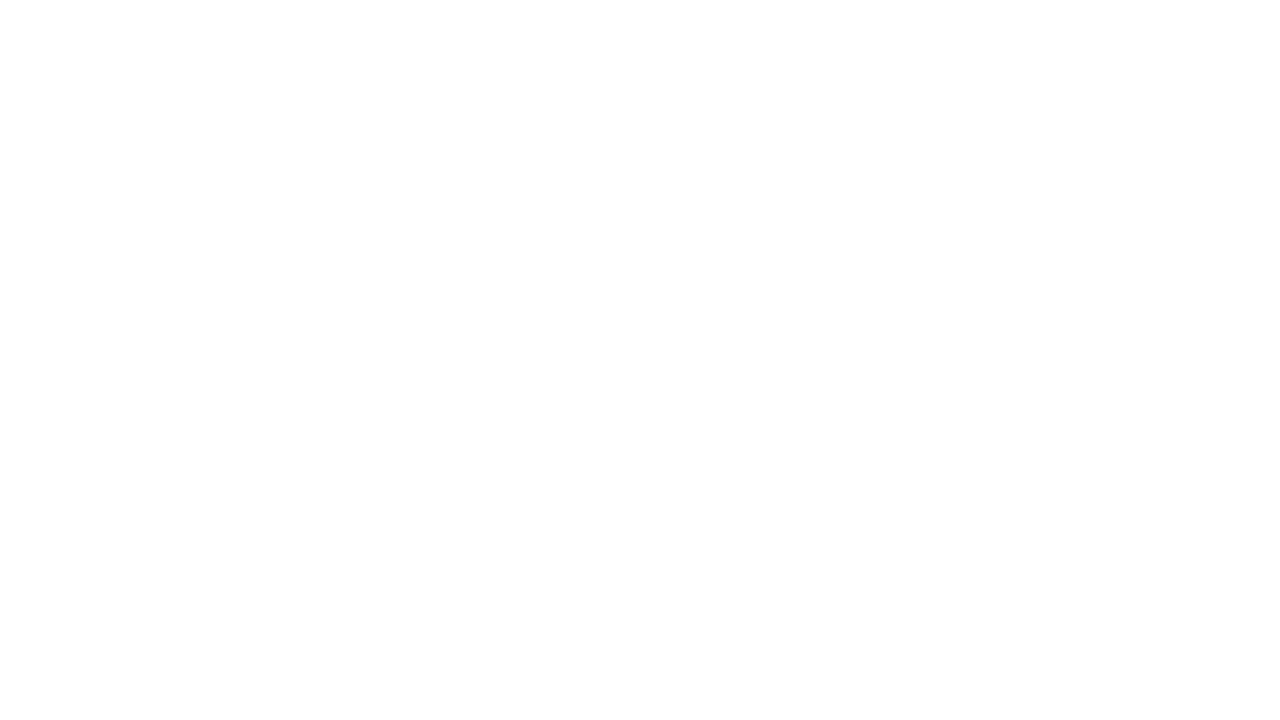
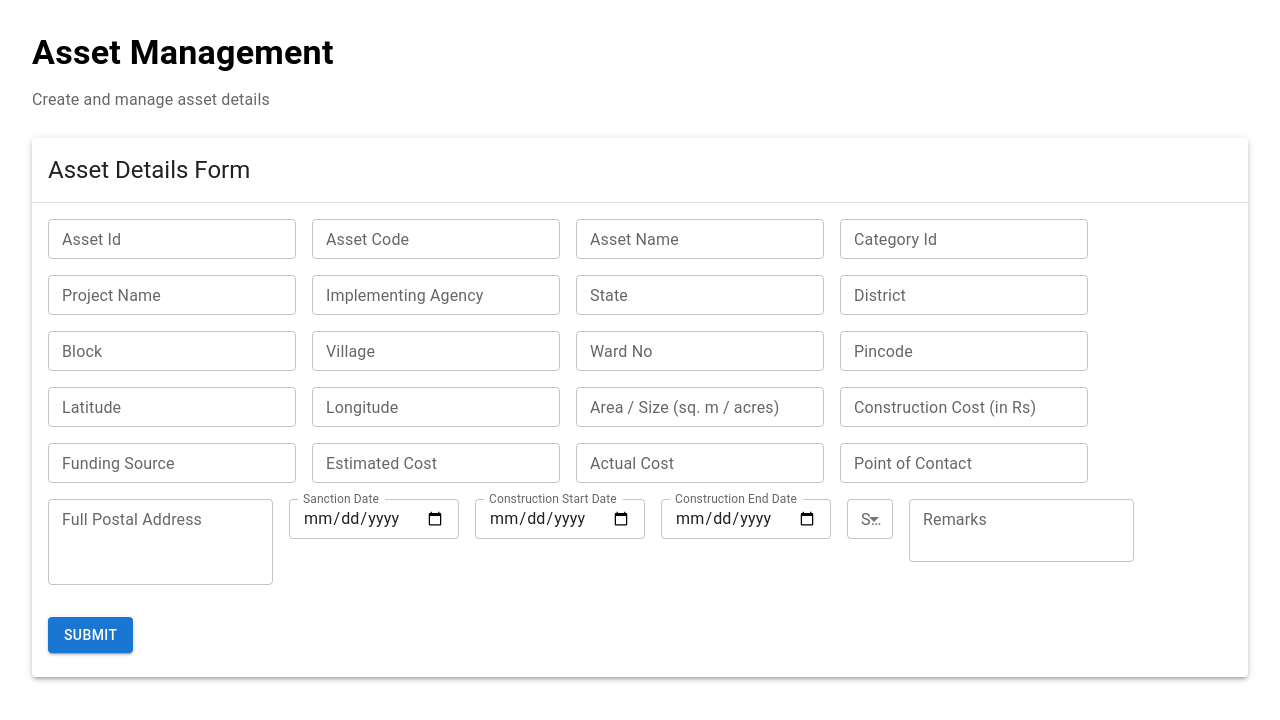
Before and after one commit to dipadeka/Asset_Tracking, a React (Vite) app: page /amf in a window 1280 px wide. Before the commit this address had no page. Shown: the top 720 px of the page. Built offline with nearby package versions, Linux system fonts and the light colour scheme.

Commit message:
add: add asset managment form

```diff
--- a/package.json
+++ b/package.json
@@ -16,6 +16,7 @@
     "@mui/material": "^7.3.7",
     "react": "^19.2.0",
     "react-dom": "^19.2.0",
+    "react-hook-form": "^7.71.1",
     "react-router-dom": "^7.13.0"
   },
   "devDependencies": {
--- a/src/App.jsx
+++ b/src/App.jsx
@@ -3,6 +3,7 @@ import { BrowserRouter, Routes, Route } from 'react-router-dom'; // routing
 import SignInPage from "./pages/auth/login/login";
 import SignUpPage from "./pages/auth/signup";
 import ForgotPasswordPage from './pages/auth/forgotPassword';
+import AssetForm from "./pages/assetManagementForm";
 import Deshboard from "./pages/deskboard";
 
 function App() {
@@ -19,6 +20,7 @@ function App() {
           <Route path="/signin" element={<SignInPage />} />
           <Route path="/signup" element={<SignUpPage />} />
           <Route path="/forgot-password" element={<ForgotPasswordPage />} />
+          <Route path="/amf" element={<AssetForm />} />
         </Routes>
       </BrowserRouter>
     </>
--- /dev/null
+++ b/src/pages/assetManagementForm/index.jsx
@@ -0,0 +1,194 @@
+import React from "react";
+import {
+  Box,
+  Grid,
+  TextField,
+  Button,
+  Typography,
+  MenuItem,
+  Card,
+  CardContent,
+  CardHeader,
+  Divider,
+  Container,
+} from "@mui/material";
+import { useForm, Controller } from "react-hook-form";
+
+const AssetForm = () => {
+  const { control, handleSubmit } = useForm();
+
+  const onSubmit = (data) => {
+    console.log("User Input:", data);
+  };
+
+  const fields = [
+    { name: "assetId", label: "Asset Id" },
+    { name: "assetCode", label: "Asset Code" },
+    { name: "assetName", label: "Asset Name" },
+    { name: "categoryId", label: "Category Id" },
+    { name: "projectName", label: "Project Name" },
+    { name: "implementingAgency", label: "Implementing Agency" },
+    { name: "state", label: "State" },
+    { name: "district", label: "District" },
+    { name: "block", label: "Block" },
+    { name: "village", label: "Village" },
+    { name: "wardNo", label: "Ward No" },
+    { name: "pincode", label: "Pincode", type: "number" },
+    { name: "latitude", label: "Latitude" },
+    { name: "longitude", label: "Longitude" },
+    { name: "areaSize", label: "Area / Size (sq. m / acres)" },
+    { name: "constructionCost", label: "Construction Cost (in Rs)", type: "number" },
+    { name: "fundingSource", label: "Funding Source" },
+    { name: "estimatedCost", label: "Estimated Cost", type: "number" },
+    { name: "actualCost", label: "Actual Cost", type: "number" },
+    { name: "pointOfContact", label: "Point of Contact" },
+  ];
+
+  return (
+    <Container maxWidth="xl" sx={{ mt: 4, mb: 4 }}>
+
+      {/* ===== Page Header ===== */}
+      <Typography variant="h4" gutterBottom fontWeight="bold">
+        Asset Management
+      </Typography>
+
+      <Typography variant="subtitle1" color="text.secondary" mb={3}>
+        Create and manage asset details
+      </Typography>
+
+      {/* ===== Card Wrapper ===== */}
+      <Card elevation={3}>
+        <CardHeader title="Asset Details Form" />
+        <Divider />
+
+        <CardContent>
+          <form onSubmit={handleSubmit(onSubmit)}>
+            <Grid container spacing={2}>
+
+              {/* 4 Columns Layout */}
+              {fields.map((fieldItem) => (
+                <Grid item xs={12} sm={6} md={3} key={fieldItem.name}>
+                  <Controller
+                    name={fieldItem.name}
+                    control={control}
+                    defaultValue=""
+                    render={({ field }) => (
+                      <TextField
+                        {...field}
+                        label={fieldItem.label}
+                        type={fieldItem.type || "text"}
+                        fullWidth
+                        size="small"
+                      />
+                    )}
+                  />
+                </Grid>
+              ))}
+
+              {/* Full Address - Full Row */}
+              <Grid item xs={12}>
+                <Controller
+                  name="fullPostalAddress"
+                  control={control}
+                  defaultValue=""
+                  render={({ field }) => (
+                    <TextField
+                      {...field}
+                      label="Full Postal Address"
+                      multiline
+                      rows={3}
+                      fullWidth
+                      size="small"
+                    />
+                  )}
+                />
+              </Grid>
+
+              {/* Date Fields */}
+              {[
+                { name: "sanctionDate", label: "Sanction Date" },
+                { name: "constructionStartDate", label: "Construction Start Date" },
+                { name: "constructionEndDate", label: "Construction End Date" },
+              ].map((dateField) => (
+                <Grid item xs={12} sm={6} md={3} key={dateField.name}>
+                  <Controller
+                    name={dateField.name}
+                    control={control}
+                    defaultValue=""
+                    render={({ field }) => (
+                      <TextField
+                        {...field}
+                        label={dateField.label}
+                        type="date"
+                        InputLabelProps={{ shrink: true }}
+                        fullWidth
+                        size="small"
+                      />
+                    )}
+                  />
+                </Grid>
+              ))}
+
+              {/* Status Dropdown */}
+              <Grid item xs={12} sm={6} md={3}>
+                <Controller
+                  name="status"
+                  control={control}
+                  defaultValue=""
+                  render={({ field }) => (
+                    <TextField
+                      {...field}
+                      select
+                      label="Status"
+                      fullWidth
+                      size="small"
+                    >
+                      <MenuItem value="Planned">Planned</MenuItem>
+                      <MenuItem value="Ongoing">Ongoing</MenuItem>
+                      <MenuItem value="Completed">Completed</MenuItem>
+                    </TextField>
+                  )}
+                />
+              </Grid>
+
+              {/* Remarks - Full Row */}
+              <Grid item xs={12}>
+                <Controller
+                  name="remarks"
+                  control={control}
+                  defaultValue=""
+                  render={({ field }) => (
+                    <TextField
+                      {...field}
+                      label="Remarks"
+                      multiline
+                      rows={2}
+                      fullWidth
+                      size="small"
+                    />
+                  )}
+                />
+              </Grid>
+
+              {/* ===== Separate Submit Row ===== */}
+              <Grid item xs={12}>
+                <Box display="flex" justifyContent="flex-end" mt={2}>
+                  <Button
+                    type="submit"
+                    variant="contained"
+                    size="medium"
+                  >
+                    Submit
+                  </Button>
+                </Box>
+              </Grid>
+
+            </Grid>
+          </form>
+        </CardContent>
+      </Card>
+    </Container>
+  );
+};
+
+export default AssetForm;
```
Also changed, not shown: 1 other file (tests, documents, lock files or other folders).
